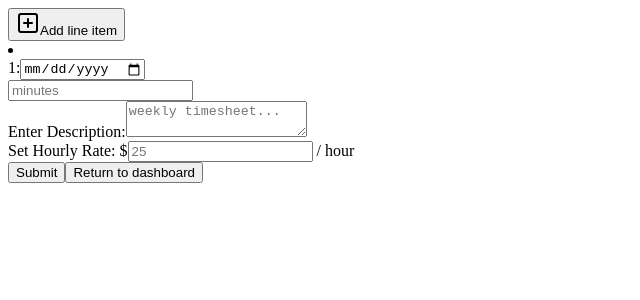
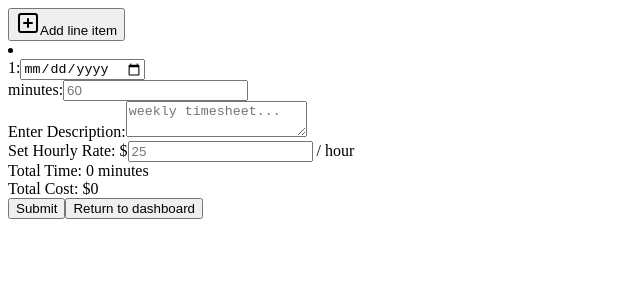
Before and after one commit to NDMyers/accrualify-timesheet, a Next.js app: page /dashboard/add in a window 1280 px wide. Shown: the top 300 px of the page, without its empty margins (0-640 px from the left). Built offline with nearby package versions, Linux system fonts and the light colour scheme.

Commit message:
add timesheet page operational, viewing page in development

```diff
--- a/src/app/(dashboard)/dashboard/add/page.tsx
+++ b/src/app/(dashboard)/dashboard/add/page.tsx
@@ -1,20 +1,26 @@
 'use client'
 import ToDashButton from '@/components/ToDashButton'
-import React, { FC, useRef, useState } from 'react'
+import React, { FC, useEffect, useState } from 'react'
 import { motion } from 'framer-motion'
-import { PlusSquare, XSquare } from 'lucide-react'
+import { Loader2, PlusSquare, XSquare } from 'lucide-react'
 import toast from 'react-hot-toast'
+import axios from 'axios'
 
 
 const page: FC = ({}) => {
 
+    const [totalTime, setTotalTime] = useState(0);
+    const [totalCost, setTotalCost] = useState(0);
+    const [showSuccessState, setShowSuccessState] = useState<boolean>(false)
     const [lineItems, setLineItems] = useState<LineItem[]>([ {date: '', minutes: 0 }])
     const [description, setDescription] = useState<string>()
     const [rate, setRate] = useState<number>()
     const [timeSheet, setTimeSheet] = useState<TimeSheet>({
         lineItems: lineItems,
         description: '',
-        rate: NaN
+        rate: NaN,
+        totalTime: 0,
+        totalCost: 0
     })
 
     const addLineItem = () => {
@@ -29,6 +35,7 @@ const page: FC = ({}) => {
         }
     }
 
+    // Function for changing line item values for database when user changes them on the page
     const handleInputChange = (index: number, name: keyof LineItem, value: string | number) => {
         const updatedLineItems = [...lineItems]
         if (name === 'date' && typeof(value) == 'string') {
@@ -50,14 +57,44 @@ const page: FC = ({}) => {
         timeSheet.rate = value
     }
 
+    // Posts timesheet to Redis database when 'Submit' btn. is clicked
     const handleSubmit = async () => {
-
         if ( description === undefined || rate === undefined ) {
             toast.error("Please fill in required forms")
         } else {
-            console.log(timeSheet)
+            // [UI for user] loading submission
+            setShowSuccessState(false);
+            try {
+                await axios.post('/api/timesheet/add', {
+                    timeSheet: timeSheet
+                })
+                // Refresh page once current timesheet is submitted
+                window.location.reload()
+            } catch (error) {
+                toast.error("Error saving timesheet to database.")
+            } finally {
+                // [UI for user] finished loading
+                setShowSuccessState(true)
+            }
         }
     }
+
+    // Calculate total time whenever lineItems change
+    useEffect(() => {
+        const calculatedTotalTime = timeSheet.lineItems.reduce((total, item) => total + item.minutes, 0);
+        setTotalTime(calculatedTotalTime);
+        timeSheet.totalTime = calculatedTotalTime
+      }, [timeSheet.lineItems]);
+
+
+    // Calculate total cost whenever rate or total time changes
+    // Round to second decimal point for UI clarity and reconvert from string back to float
+    useEffect(() => {
+        const calculatedTotalCost = parseFloat(((totalTime * timeSheet.rate) / 60).toFixed(2))
+        setTotalCost(calculatedTotalCost);
+        timeSheet.totalCost = calculatedTotalCost
+      }, [totalTime, timeSheet.rate]);
+
 
     return (
         <main className='flex flex-col items-center justify-between w-full min-h-screen p-6'>
@@ -98,11 +135,12 @@ const page: FC = ({}) => {
                                     />
                                 </div>
                                 <div className='flex'>
+                                    <a className='mx-2'>minutes:</a>
                                     <input
                                         type='number'
-                                        placeholder='minutes'
+                                        placeholder='60'
                                         className='w-24'
-                                        onChange={(e) => handleInputChange(index, 'minutes', parseInt(e.target.value))}
+                                        onChange={(e) => handleInputChange(index, 'minutes', parseFloat(e.target.value))}
                                     />
                                 </div>
                             </li>
@@ -122,23 +160,33 @@ const page: FC = ({}) => {
                     <label>Set Hourly Rate: </label>
                     <a>$</a>
                     <input
-                        type='text'
+                        type='number'
                         placeholder='25'
-                        className='w-10 text-center border-2'
-                        onChange={(e) => handleRateChange(parseInt(e.target.value))}
+                        className='w-16 text-center border-2'
+                        onChange={(e) => handleRateChange(parseFloat(e.target.value))}
                     />
                     <a> / hour</a>
+                </div>
+                <div>
+                    Total Time: {isNaN(totalTime) ? 0 : totalTime} minutes
+                </div>
+                <div>
+                    Total Cost: ${isNaN(totalCost) ? 0 : totalCost}
                 </div>
             </div>
 
             <div className='flex flex-col items-center justify-between w-full max-w-[40rem]'>
                 <motion.button
                         onClick={handleSubmit}
-                        className='bg-slate-200 font-bold my-16 w-full max-w-40 py-2 rounded-md'
+                        className='flex items-center justify-center bg-slate-200 font-bold my-16 w-full max-w-40 py-2 rounded-md'
                         whileTap={{ scale: 0.9 }}
                         whileHover={{ scale: 1.05, backgroundColor: 'rgb(206 202 210)' }}
                     >
-                        Submit
+                        {showSuccessState ? (
+                            <Loader2 className='animate-spin' />
+                        ): (
+                            <a>Submit</a>
+                        )}
                 </motion.button>
 
                 <ToDashButton />
```
Also changed, not shown: src/app/(dashboard)/dashboard/view/page.tsx (added, +54 -0 lines).
